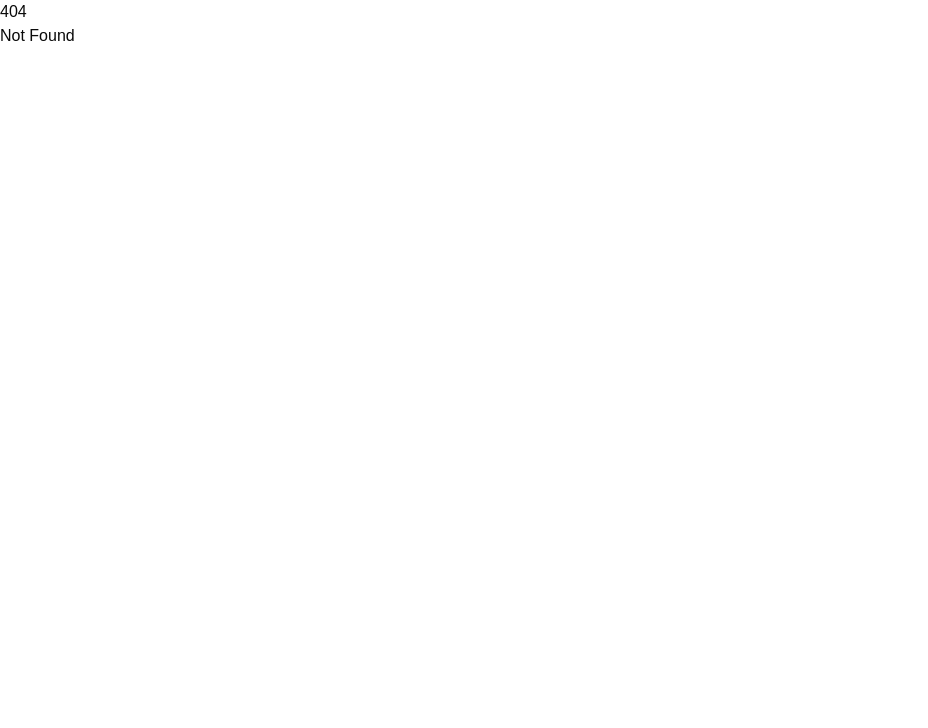
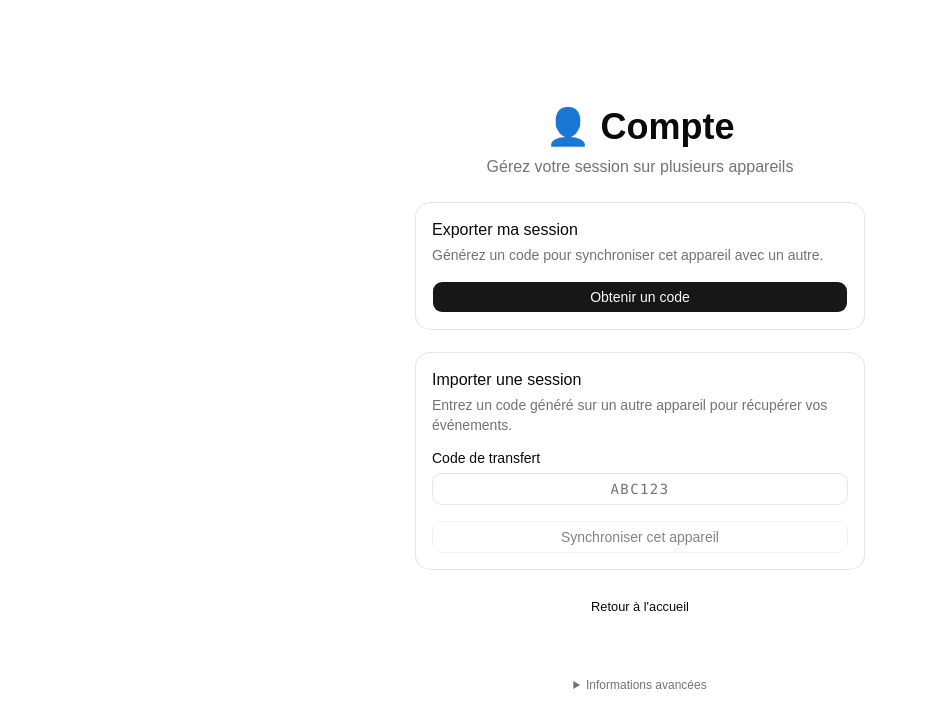
Before and after one commit to vsantele/popote, a SvelteKit app in the folder app/: page /account in a window 1280 px wide. Before the commit this address had no page. Shown: the top 728 px of the page, without its empty margins (0-928 px from the left). Built offline with nearby package versions, Linux system fonts and the light colour scheme; no server answers.

Commit message:
feat: add account management page with session synchronization functionality

```diff
--- /dev/null
+++ b/app/src/routes/account/+page.server.ts
@@ -0,0 +1,51 @@
+import type { PageServerLoad, Actions } from "./$types"
+import { DEVICE_ID_KEY } from "$lib/utils/device-id"
+import { createSyncCode, getDeviceIdBySyncCode } from "$lib/server/db"
+import { fail } from "@sveltejs/kit"
+
+export const load: PageServerLoad = async ({ locals }) => {
+  return {
+    deviceId: locals.deviceId,
+  }
+}
+
+export const actions: Actions = {
+  generateCode: async ({ locals }) => {
+    if (!locals.deviceId) {
+      return fail(400, { error: "Session introuvable. Veuillez d'abord créer ou rejoindre une soirée." })
+    }
+    try {
+      const code = await createSyncCode(locals.deviceId)
+      return { code }
+    } catch (err) {
+      console.error("Failed to generate sync code:", err)
+      return fail(500, { error: "Erreur lors de la génération du code" })
+    }
+  },
+  useCode: async ({ request, cookies }) => {
+    const data = await request.formData()
+    const code = data.get("code")?.toString().trim().toUpperCase()
+
+    if (!code) {
+      return fail(400, { error: "Code requis" })
+    }
+
+    try {
+      const newDeviceId = await getDeviceIdBySyncCode(code)
+      if (!newDeviceId) {
+        return fail(400, { error: "Code invalide ou expiré" })
+      }
+
+      // Adopt the new device ID in cookies for SSR
+      cookies.set(DEVICE_ID_KEY, newDeviceId, {
+        path: "/",
+        maxAge: 60 * 60 * 24 * 365,
+      })
+
+      return { success: true, newDeviceId }
+    } catch (err) {
+      console.error("Failed to use sync code:", err)
+      return fail(500, { error: "Erreur lors de la synchronisation" })
+    }
+  },
+}
--- /dev/null
+++ b/app/src/routes/account/+page.svelte
@@ -0,0 +1,106 @@
+<script lang="ts">
+  import { enhance } from "$app/forms"
+  import { Button } from "$lib/components/ui/button"
+  import {
+    Card,
+    CardContent,
+    CardDescription,
+    CardHeader,
+    CardTitle,
+  } from "$lib/components/ui/card"
+  import { Input } from "$lib/components/ui/input"
+  import { Label } from "$lib/components/ui/label"
+  import { DEVICE_ID_KEY } from "$lib/utils/device-id"
+  import { goto } from "$app/navigation"
+
+  let { data, form } = $props()
+
+  $effect(() => {
+    if (form?.success && form.newDeviceId) {
+      localStorage.setItem(DEVICE_ID_KEY, form.newDeviceId)
+      goto("/", { invalidateAll: true })
+    }
+  })
+
+  let inputCode = $state("")
+</script>
+
+<div class="min-h-screen flex items-center justify-center p-4">
+  <div class="w-full max-w-md space-y-6">
+    <div class="text-center space-y-2">
+      <h1 class="text-4xl font-bold">👤 Compte</h1>
+      <p class="text-muted-foreground">Gérez votre session sur plusieurs appareils</p>
+    </div>
+
+    <!-- Export Section -->
+    <Card>
+      <CardHeader>
+        <CardTitle>Exporter ma session</CardTitle>
+        <CardDescription>
+          Générez un code pour synchroniser cet appareil avec un autre.
+        </CardDescription>
+      </CardHeader>
+      <CardContent class="space-y-4">
+        {#if form?.code}
+          <div class="p-6 bg-primary/10 border border-primary/20 rounded-lg text-center space-y-2 animate-in fade-in zoom-in duration-300">
+            <div class="text-sm font-medium uppercase tracking-wider text-muted-foreground">Code de transfert</div>
+            <div class="text-4xl font-mono font-bold tracking-[0.2em] py-2">{form.code}</div>
+            <div class="text-xs text-muted-foreground">Valable 15 minutes</div>
+          </div>
+        {:else}
+          <form method="POST" action="?/generateCode" use:enhance>
+            <Button type="submit" class="w-full">Obtenir un code</Button>
+          </form>
+        {/if}
+      </CardContent>
+    </Card>
+
+    <!-- Import Section -->
+    <Card>
+      <CardHeader>
+        <CardTitle>Importer une session</CardTitle>
+        <CardDescription>
+          Entrez un code généré sur un autre appareil pour récupérer vos événements.
+        </CardDescription>
+      </CardHeader>
+      <CardContent>
+        <form method="POST" action="?/useCode" use:enhance class="space-y-4">
+          <div class="space-y-2">
+            <Label for="code">Code de transfert</Label>
+            <Input
+              id="code"
+              name="code"
+              bind:value={inputCode}
+              placeholder="ABC123"
+              class="uppercase text-center text-lg font-mono tracking-widest"
+              maxlength={6}
+              required
+            />
+          </div>
+
+          {#if form?.error && !form.success}
+             <p class="text-sm text-destructive">{form.error}</p>
+          {/if}
+
+          <Button type="submit" class="w-full" variant="outline" disabled={inputCode.length < 6}>
+            Synchroniser cet appareil
+          </Button>
+        </form>
+      </CardContent>
+    </Card>
+
+    <div class="text-center">
+      <Button href="/" variant="ghost" size="sm">Retour à l'accueil</Button>
+    </div>
+
+    <!-- Advanced: Manual ID -->
+    <div class="pt-8 text-center">
+      <details class="text-xs text-muted-foreground">
+        <summary class="cursor-pointer hover:underline">Informations avancées</summary>
+        <div class="mt-2 p-2 bg-muted rounded break-all font-mono">
+          ID Personnel : {data.deviceId || "Non généré"}
+        </div>
+      </details>
+    </div>
+  </div>
+</div>
```
